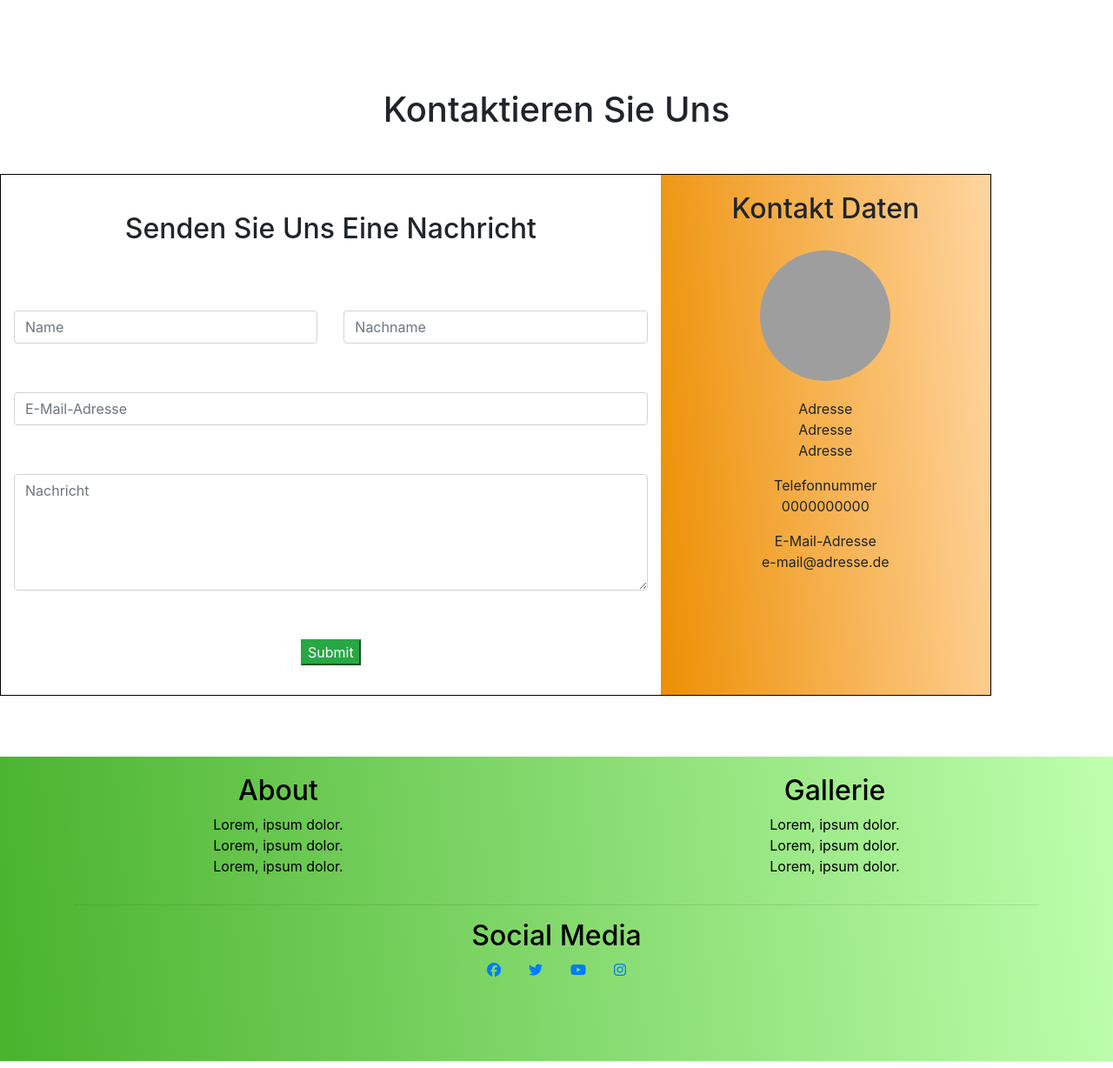
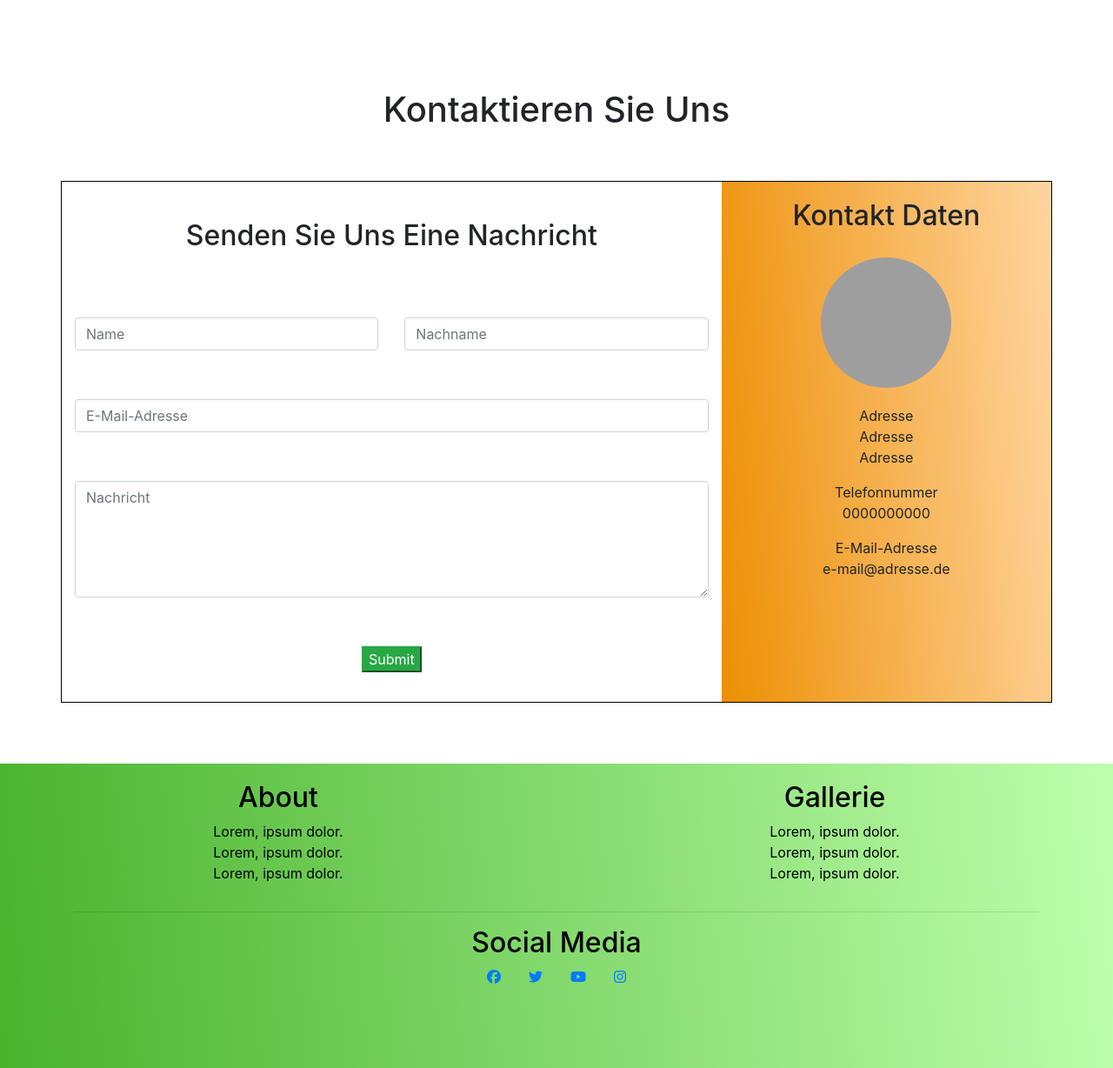
Before and after one commit to Rian1010/Mainhatten-Skywheelers, a Django app: page /kontakte/ in a window 1280 px wide. Shown: the part 184-1412 px from the top of the page at 87% size. Run offline with Django 3.2, Linux system fonts and the light colour scheme; some libraries are stand-ins or nearby versions; grey boxes are pictures that could not be loaded.

Commit message:
Fixed the design on the contact and gallery pages

```diff
--- a/contact/templates/contact/contact.html
+++ b/contact/templates/contact/contact.html
@@ -13,10 +13,10 @@
     </div>
 </section>
 
-<section class="justify-content-center">
+<section class="d-flex justify-content-center">
     <div class="container" id="message-section">
         <div class="row">
-            <div class="d-block d-md-none col-md-4 text-center kontakt-space">
+            <div class="d-block d-md-none col-md-4 text-center kontakt-space d-flex justify-content-center">
                 <div class="kontakt-infos-BG form-heading">
                     <h2>Kontakt Daten</h2>
                     <div class="contact-image"></div>
--- a/gallery/templates/gallery/main-gallery.html
+++ b/gallery/templates/gallery/main-gallery.html
@@ -22,7 +22,7 @@
                 <a href="{% url 'first_gallery' %}" class="no-underline anchor-underline">
                     <div class="liga-link-box mb-5">
                         <div class="liga-box-picture d-flex justify-content-center align-items-center"
-                            style="width: 100%; height: 300px; color: white; background-position: center; background-size: cover; background-repeat: no-repeat; background-image: linear-gradient(to right, rgba(255, 255, 255, 0.1), rgba(0, 0, 0, 0.2), rgba(255, 255, 255, 0.1)), url('{{ main_gallery_info.image1.url }}')">
+                            style="width: 100%; height: 400px; color: white; background-position: center; background-size: cover; background-repeat: no-repeat; background-image: linear-gradient(to right, rgba(255, 255, 255, 0.1), rgba(0, 0, 0, 0.2), rgba(255, 255, 255, 0.1)), url('{{ main_gallery_info.image1.url }}')">
                             <h2>{{ main_gallery_info.heading1 }}</h2>
                         </div>
                     </div>
@@ -34,7 +34,7 @@
                 <a href="{% url 'second_gallery' %}" class="no-underline anchor-underline">
                     <div class="liga-link-box mb-5">
                         <div class="liga-box-picture d-flex justify-content-center align-items-center"
-                            style="width: 100%; height: 300px; color: white; background-position: center; background-size: cover; background-repeat: no-repeat; background-image: linear-gradient(to right, rgba(255, 255, 255, 0.1), rgba(0, 0, 0, 0.2), rgba(255, 255, 255, 0.1)), url('{{ main_gallery_info.image2.url }}')">
+                            style="width: 100%; height: 400px; color: white; background-position: center; background-size: cover; background-repeat: no-repeat; background-image: linear-gradient(to right, rgba(255, 255, 255, 0.1), rgba(0, 0, 0, 0.2), rgba(255, 255, 255, 0.1)), url('{{ main_gallery_info.image2.url }}')">
                             <h2>{{ main_gallery_info.heading2 }}</h2>
                         </div>
                     </div>
```
